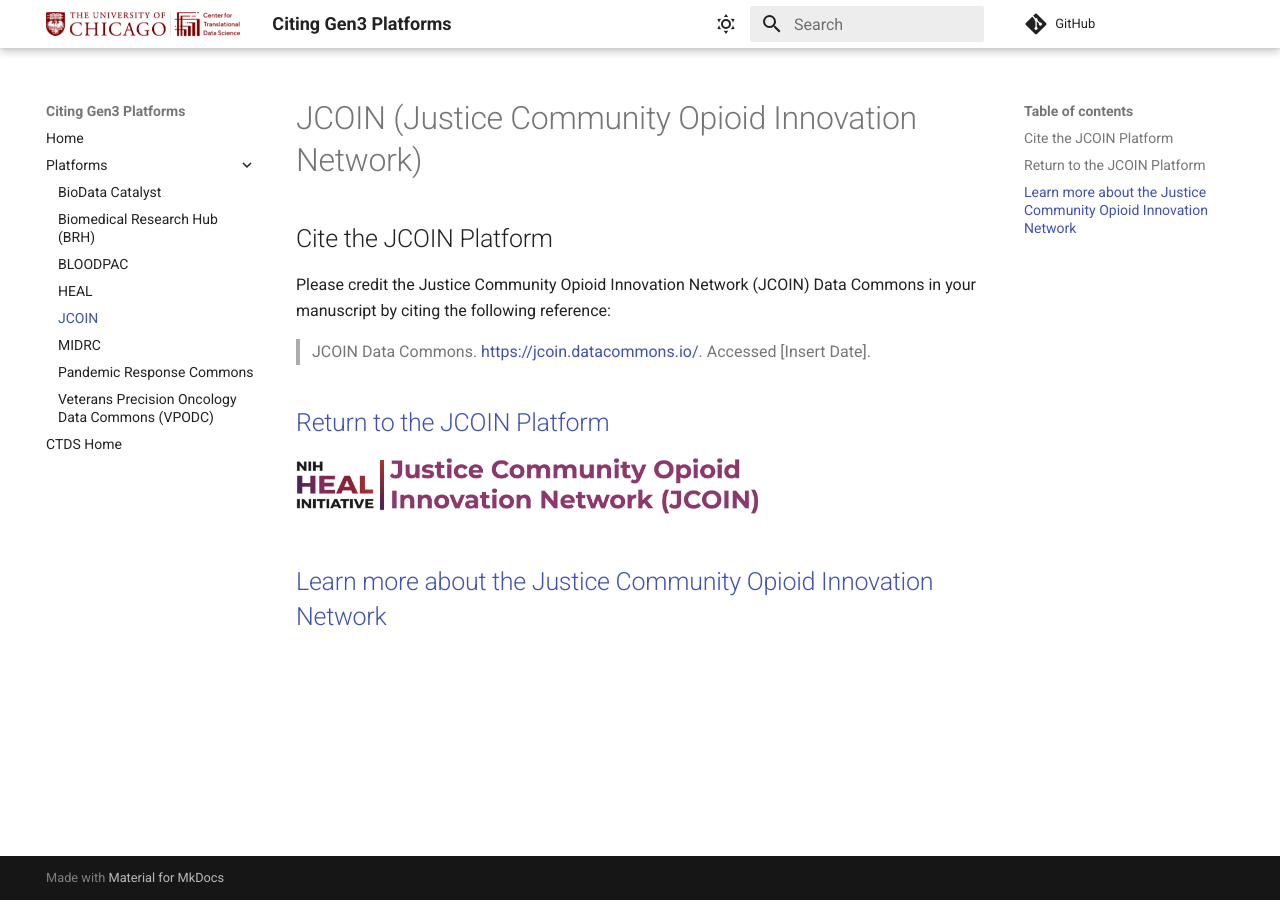
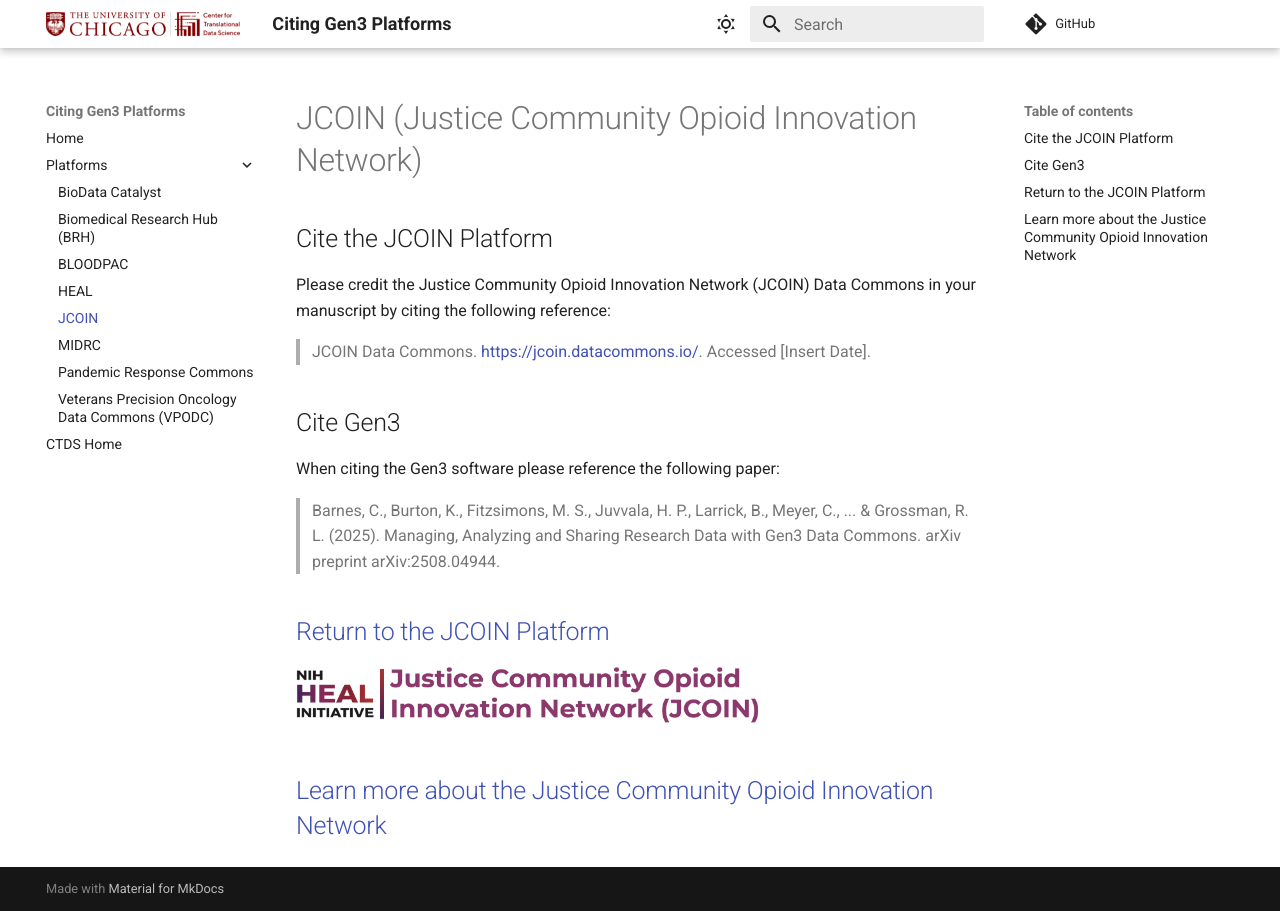
Before and after one commit to uc-cdis/platform-citation, an MkDocs documentation site: the page built from docs/jcoin-cite.md, in a window 1280 px wide. Built offline with MkDocs 1.6.1 and Material for MkDocs 9.7.7, drawn with Linux system fonts in a browser that asks for light colours; comment, search, counter and statistics services are not loaded.

Commit message:
adding gen3 citation

```diff
--- a/docs/jcoin-cite.md
+++ b/docs/jcoin-cite.md
@@ -5,6 +5,12 @@
 Please credit the Justice Community Opioid Innovation Network (JCOIN) Data Commons in your manuscript by citing the following reference:
 
 > JCOIN Data Commons. [https://jcoin.datacommons.io/][JCOIN Platform]. Accessed [Insert Date].
+
+## Cite Gen3
+
+When citing the Gen3 software please reference the following paper:
+
+> Barnes, C., Burton, K., Fitzsimons, M. S., Juvvala, H. P., Larrick, B., Meyer, C., ... & Grossman, R. L. (2025). Managing, Analyzing and Sharing Research Data with Gen3 Data Commons. arXiv preprint arXiv:2508.04944.
 
 ## [Return to the JCOIN Platform][JCOIN Platform]
 
```
Also changed, not shown: docs/heal-cite.md (+6 -0 lines).
